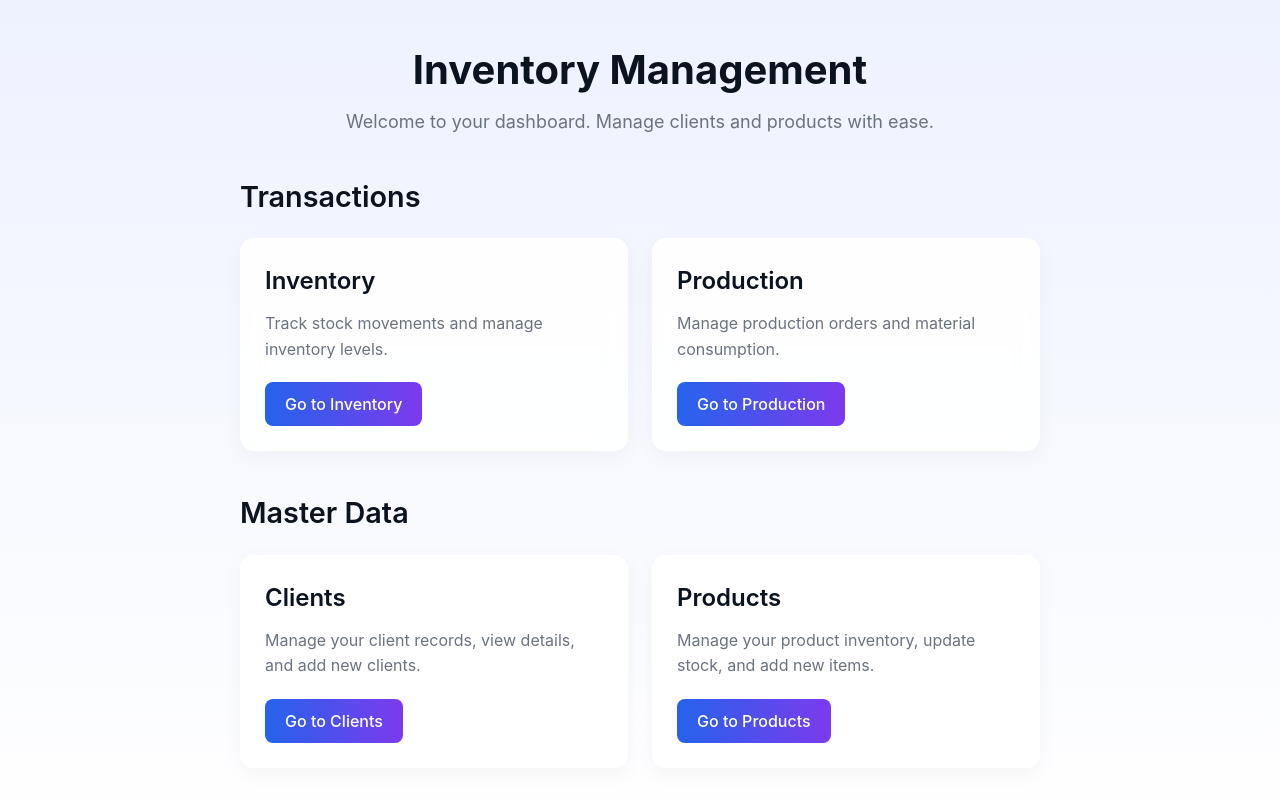
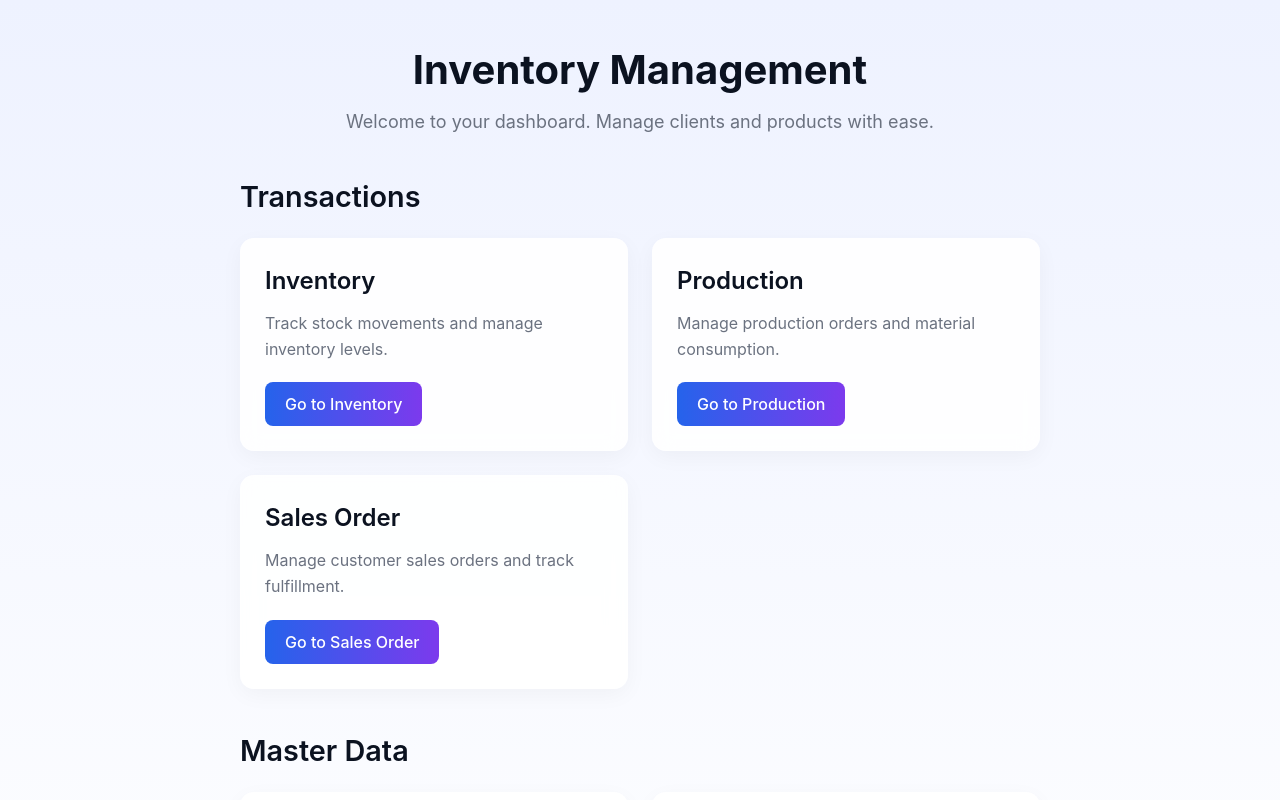
Before and after one commit to ari-fikri/dunses-inventory, a React (Create React App) app: page / in a window 1280 px wide. Shown: the top 800 px of the page. Built offline with nearby package versions, Linux system fonts and the light colour scheme.

Commit message:
Add sales order menu item in home screen

```diff
--- a/src/components/HomeScreen.js
+++ b/src/components/HomeScreen.js
@@ -22,6 +22,11 @@ const HomeScreen = () => {
             <p className="card-description">Manage production orders and material consumption.</p>
             <Link to="/production" className="card-link">Go to Production</Link>
           </div>
+          <div className="card glass-surface">
+            <h3>Sales Order</h3>
+            <p className="card-description">Manage customer sales orders and track fulfillment.</p>
+            <Link to="/sales-order" className="card-link">Go to Sales Order</Link>
+          </div>
         </div>
       </div>
       <div className="section">
```
